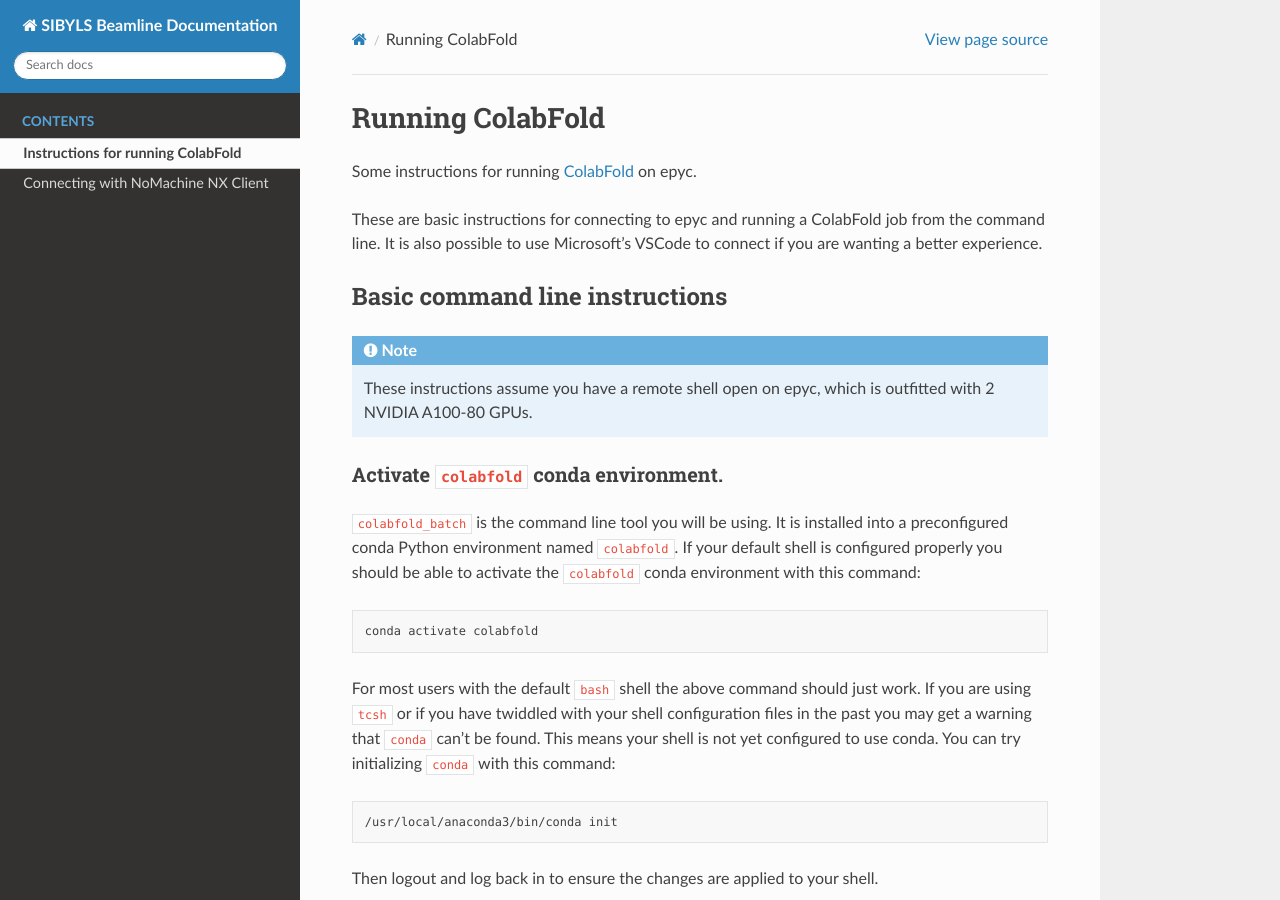
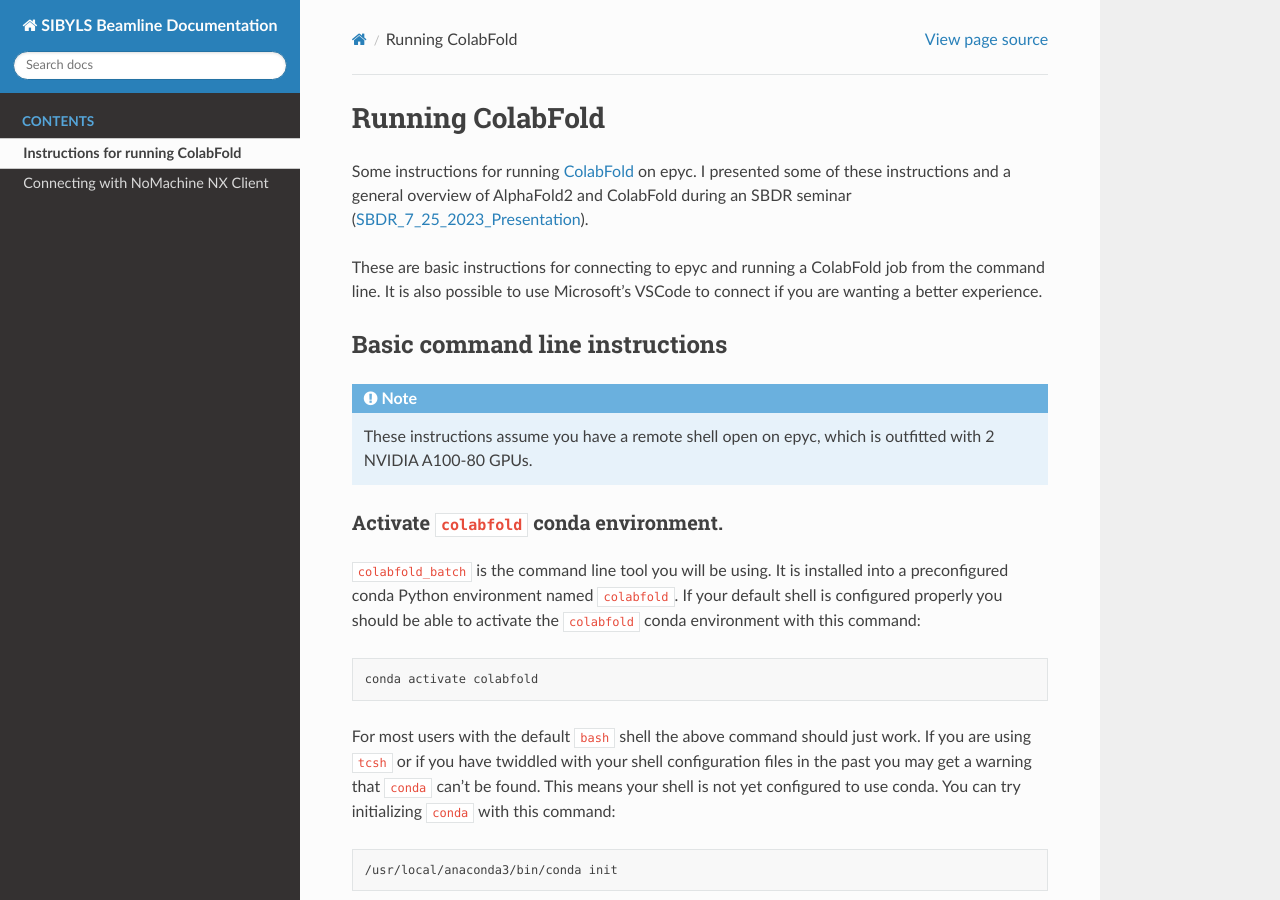
Before and after one commit to bl1231/documentation, a Sphinx documentation site: the page built from docs/source/colabfold.rst, in a window 1280 px wide and 900 px high. Built offline with Sphinx 7.4.7 and the Read the Docs theme 2.0.0, drawn with Linux system fonts in a browser that asks for light colours.

Commit message:
add link to SBDR slides

```diff
--- a/docs/source/colabfold.rst
+++ b/docs/source/colabfold.rst
@@ -2,7 +2,7 @@
 Running ColabFold
 ======================
 
-Some instructions for running `ColabFold`_ on epyc.
+Some instructions for running `ColabFold`_ on epyc. I presented some of these instructions and a general overview of AlphaFold2 and ColabFold during an SBDR seminar (`SBDR_7_25_2023_Presentation`_).
 
 These are basic instructions for connecting to epyc and running a ColabFold job from the command line. It is also possible to use Microsoft's VSCode to connect if you are wanting a better experience.
 
@@ -166,3 +166,4 @@ The benefit of using VSCode is that you have a nice environment for editing file
 I'll write these instructions up later.
 
 .. _ColabFold: https://github.com/sokrypton/ColabFold
+.. _SBDR_7_25_2023_Presentation: https://docs.google.com/presentation/d/1UTAKlQKiFwy4Vz4GmS0MuoNuwBKDRfmkfTO2Meo1XdM/edit?usp=sharing
```
